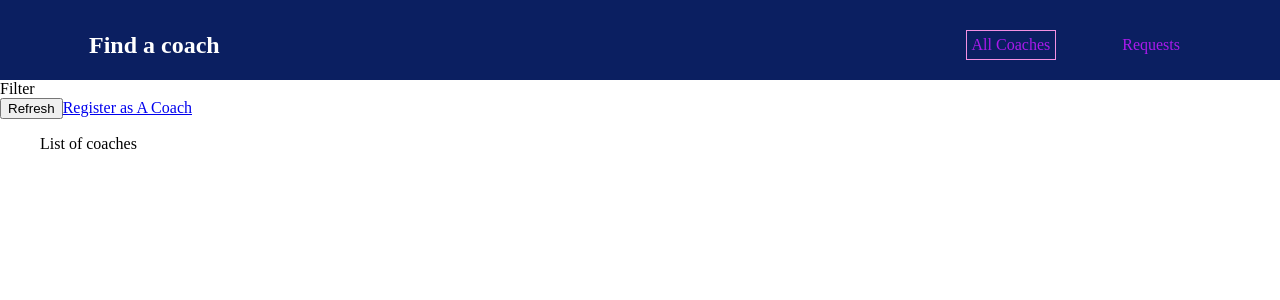
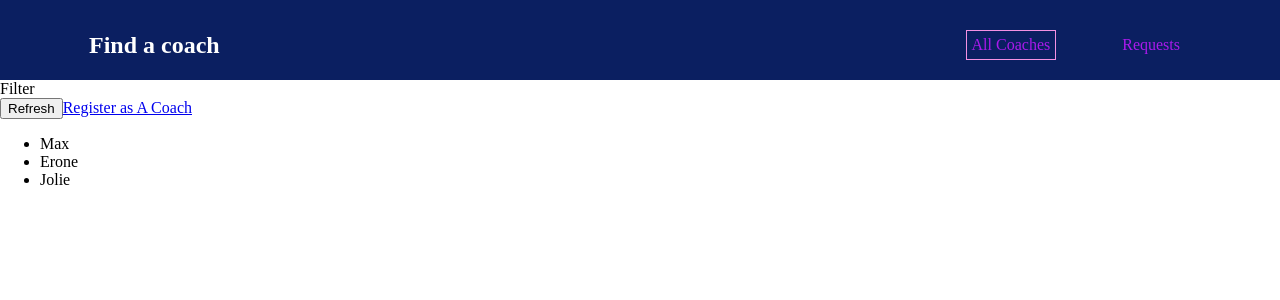
Before and after one commit to Lime5005/VueJS, a Vue app in the folder find-a-coach-project/: page /coaches in a window 1280 px wide. Shown: the top 300 px of the page. Built offline with nearby package versions, Linux system fonts and the light colour scheme; a web font is replaced by a local one.

Commit message:
get the coaches list

```diff
--- a/find-a-coach-project/src/main.js
+++ b/find-a-coach-project/src/main.js
@@ -1,8 +1,9 @@
 import { createApp } from 'vue'
 import App from './App.vue'
 import router from './router.js'
-
+import store from './store/index.js'
 
 const app = createApp(App)
 app.use(router)
+app.use(store)
 app.mount('#app')
--- a/find-a-coach-project/src/pages/coaches/coachesList.vue
+++ b/find-a-coach-project/src/pages/coaches/coachesList.vue
@@ -7,8 +7,25 @@
       <button>Refresh</button>
       <router-link to="/register">Register as A Coach</router-link>
     </div>
-    <ul>
-    List of coaches
+    <ul v-if="hasCoaches">
+      <li v-for="coach in filteredCoaches" :key="coach.id">
+        {{ coach.firstName }}
+      </li>
     </ul>
+    <h3 v-else>No coaches found.</h3>
   </section>
 </template>
+
+<script>
+
+export default {
+  computed: {
+    filteredCoaches() {
+      return this.$store.getters['coaches/coaches']
+    },
+    hasCoaches() {
+      return this.$store.getters['coaches/hasCoaches']
+    }
+  }
+}
+</script>
--- a/find-a-coach-project/src/router.js
+++ b/find-a-coach-project/src/router.js
@@ -18,7 +18,7 @@ const router = createRouter({
             path: '/coaches/:id',
             component: coachDetail,
             children: [
-                { path: '/contact', component: contact }
+                { path: 'contact', component: contact }
             ]
         },
         { path: '/register', component: registration },
--- /dev/null
+++ b/find-a-coach-project/src/store/index.js
@@ -0,0 +1,11 @@
+import { createStore } from 'vuex'
+
+import coachesModule from './module/coaches/index.js'
+
+const store = createStore({
+    modules: {
+        coaches: coachesModule
+    }
+})
+
+export default store
--- /dev/null
+++ b/find-a-coach-project/src/store/module/coaches/actions.js
@@ -0,0 +1,3 @@
+export default {
+
+}
--- /dev/null
+++ b/find-a-coach-project/src/store/module/coaches/getters.js
@@ -0,0 +1,8 @@
+export default {
+    coaches(state) {
+        return state.coaches;
+    },
+    hasCoaches(state) {
+        return state.coaches && state.coaches.length > 0;
+    }
+}
--- /dev/null
+++ b/find-a-coach-project/src/store/module/coaches/index.js
@@ -0,0 +1,40 @@
+import mutations from './mutations.js'
+import getters from './getters.js'
+import actions from './actions.js'
+
+export default {
+    namespaced: true,
+    state() {
+        return {
+            coaches: [{
+                    id: 'c1',
+                    firstName: 'Max',
+                    lastName: 'Schwarz',
+                    areas: ['frontend', 'backend', 'career'],
+                    description: "I'm Max and I've worked as freelance web developper for years.",
+                    hourlyRate: 30
+                },
+                {
+                    id: 'c2',
+                    firstName: 'Erone',
+                    lastName: 'Sam',
+                    areas: ['backend', 'career'],
+                    description: "I'm Erone I work for an international bank.",
+                    hourlyRate: 30
+                },
+                {
+                    id: 'c3',
+                    firstName: 'Jolie',
+                    lastName: 'Jones',
+                    areas: ['frontend', 'career'],
+                    description: "I'm Jolie and I work for a big company.",
+                    hourlyRate: 30
+                },
+            ]
+        }
+    },
+    mutations,
+    getters,
+    actions
+
+}
--- /dev/null
+++ b/find-a-coach-project/src/store/module/coaches/mutations.js
@@ -0,0 +1,3 @@
+export default {
+
+}
```
